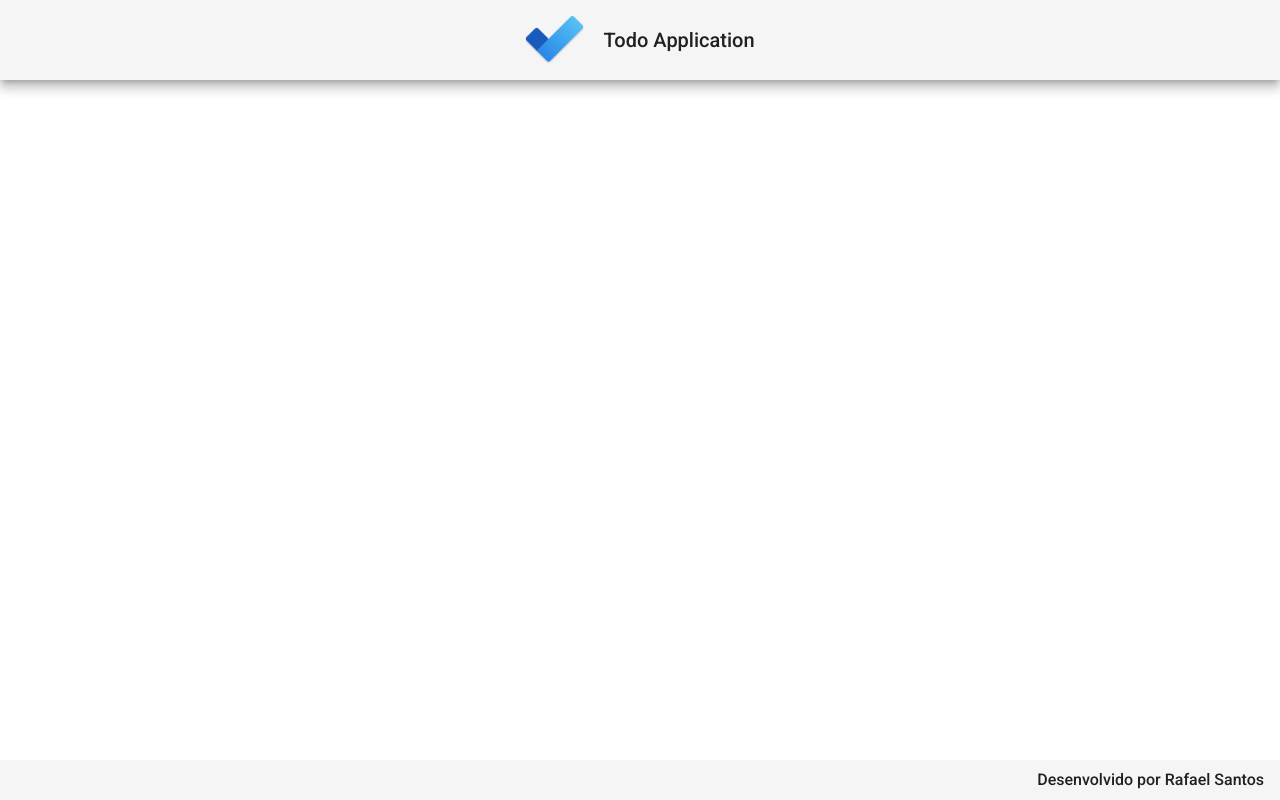
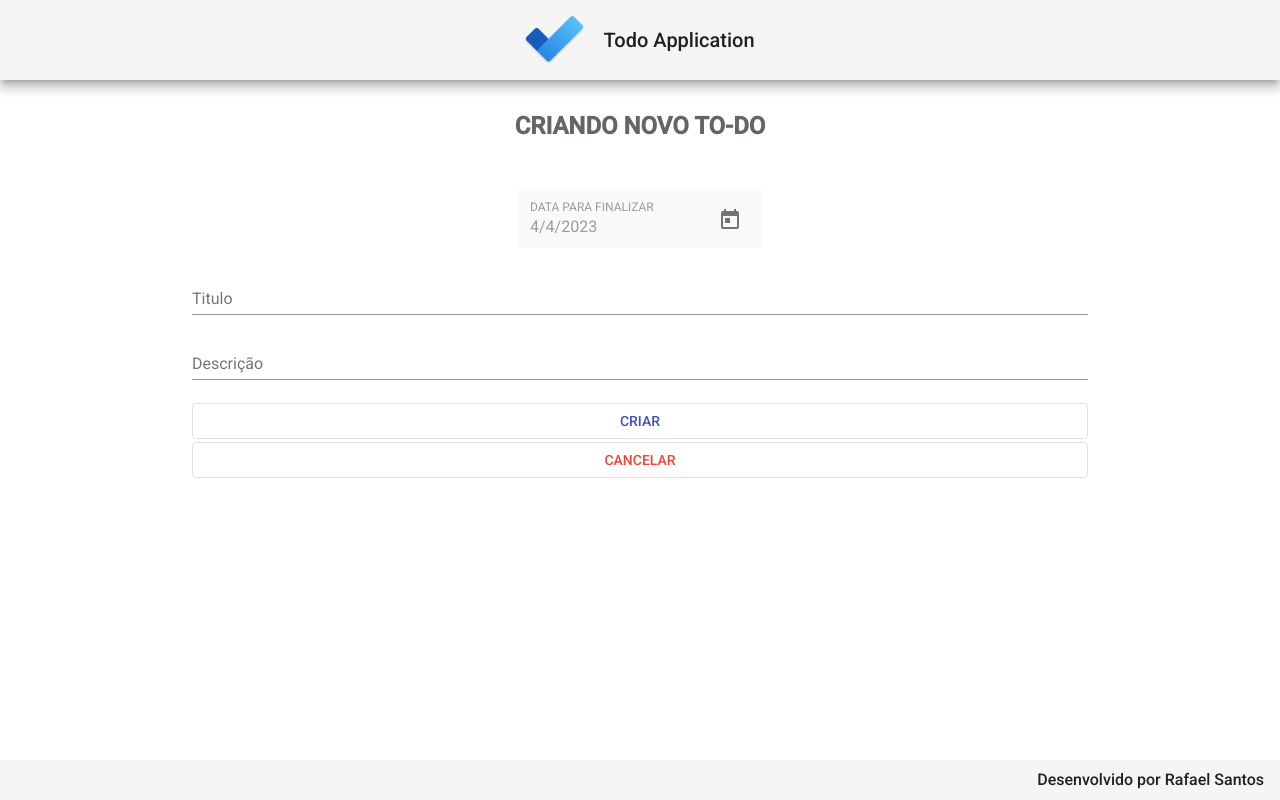
Before and after one commit to Rafaelse6/todo-fullstack, an Angular app in the folder frontend/todo/: page /create in a window 1280 px wide. Before the commit this address led to /. Built offline with nearby package versions, Linux system fonts and the light colour scheme.

Commit message:
Create component

```diff
--- a/frontend/todo/src/app/app-routing.module.ts
+++ b/frontend/todo/src/app/app-routing.module.ts
@@ -2,6 +2,7 @@ import { NgModule } from "@angular/core";
 import { RouterModule, Routes } from "@angular/router";
 import { FinalizadosComponent } from "./components/finalizados/finalizados.component";
 import { ReadAllComponent } from "./components/read-all/read-all.component";
+import { CreateComponent } from "./components/create/create.component";
 
 const routes: Routes = [
   {
@@ -12,6 +13,10 @@ const routes: Routes = [
     path: "finalizados",
     component: FinalizadosComponent,
   },
+  {
+    path: "create",
+    component: CreateComponent,
+  },
 ];
 
 @NgModule({
--- /dev/null
+++ b/frontend/todo/src/app/components/create/create.component.css
@@ -0,0 +1,33 @@
+form {
+    width: 70%;
+    margin: 2rem auto 0 auto;
+    text-align: center;
+  }
+
+  .data-finalizar {
+    text-align: start;
+  }
+
+  h1 {
+    font-size: 1.5rem;
+    font-weight: 600;
+    margin-bottom: 3rem;
+    color: rgb(104, 100, 100);
+  }
+
+  .form {
+    width: 100%;
+  }
+
+  .buttons {
+    width: 100%;
+    text-align: start;
+  }
+
+  button {
+    margin-right: 0.5rem;
+    margin-top: 0.2rem;
+    padding-right: 2rem;
+    padding-left: 2rem;
+    width: 100%;
+  }
--- /dev/null
+++ b/frontend/todo/src/app/components/create/create.component.html
@@ -0,0 +1,43 @@
+<form>
+  <h1>CRIANDO NOVO TO-DO</h1>
+
+  <mat-form-field class="data-finalizar" appearance="fill">
+    <mat-label>DATA PARA FINALIZAR</mat-label>
+    <input
+      [(ngModel)]="todo.dataParaFinalizar"
+      name="todo.dataParaFinalizar"
+      matInput
+      [matDatepicker]="dp3"
+      disabled
+    />
+    <mat-datepicker-toggle matSuffix [for]="dp3"></mat-datepicker-toggle>
+    <mat-datepicker #dp3 disabled="false"></mat-datepicker>
+  </mat-form-field>
+
+  <div class="forms">
+    <mat-form-field class="form">
+      <mat-label>Titulo</mat-label>
+      <input
+        [(ngModel)]="todo.titulo"
+        name="todo.titulo"
+        matInput
+        placeholder="Ex. Estudar Spring"
+      />
+    </mat-form-field>
+
+    <mat-form-field class="form">
+      <mat-label>Descrição</mat-label>
+      <input
+        [(ngModel)]="todo.descricao"
+        name="todo.descricao"
+        matInput
+        placeholder="Ex. Estudar Spring Boot 2"
+      />
+    </mat-form-field>
+  </div>
+
+  <div class="buttons">
+    <button (click)="create()" mat-stroked-button color="primary">CRIAR</button>
+    <button (click)="cancel()" mat-stroked-button color="warn">CANCELAR</button>
+  </div>
+</form>
--- /dev/null
+++ b/frontend/todo/src/app/components/create/create.component.ts
@@ -0,0 +1,44 @@
+import { Component, OnInit } from '@angular/core';
+import { Router } from '@angular/router';
+import { Todo } from 'src/app/models/todo';
+import { TodoService } from 'src/app/services/todo.service';
+
+@Component({
+  selector: 'app-create',
+  templateUrl: './create.component.html',
+  styleUrls: ['./create.component.css']
+})
+export class CreateComponent implements OnInit {
+
+  todo: Todo = {
+    titulo: '',
+    descricao: '',
+    dataParaFinalizar: new Date(),
+    finalizado: false
+  }
+
+  constructor(private router: Router, private service: TodoService) { }
+
+  ngOnInit(): void {
+  }
+
+  create(): void {
+    this.formataData();
+    this.service.create(this.todo).subscribe((resposta) => {
+      this.service.message('To-do criado com sucesso!');
+      this.router.navigate(['']);
+    }, err => {
+      this.service.message('Falha ao criar To-do');
+      this.router.navigate(['']);
+    })
+  }
+
+  cancel(): void {
+    this.router.navigate([''])
+  }
+
+  formataData(): void {
+    let data = new Date(this.todo.dataParaFinalizar)
+    this.todo.dataParaFinalizar = `${data.getDate()}/${data.getMonth() + 1}/${data.getFullYear()}`
+  }
+}
--- a/frontend/todo/src/app/models/todo.ts
+++ b/frontend/todo/src/app/models/todo.ts
@@ -2,6 +2,6 @@ export interface Todo {
     id?: String,
     titulo: String,
     descricao?: String,
-    dataParaFinalizar: Date,
+    dataParaFinalizar: any,
     finalizado: Boolean
 }
--- a/frontend/todo/src/app/services/todo.service.ts
+++ b/frontend/todo/src/app/services/todo.service.ts
@@ -22,6 +22,10 @@ export class TodoService {
     return this.http.put<Todo>(url, todo);
   }
 
+  create(todo: Todo): Observable<Todo> {
+    return this.http.post<Todo>(this.baseUrl, todo);
+  }
+
   delete(id: any): Observable<void> {
     const url = `${this.baseUrl}/${id}`;
     return this.http.delete<void>(url);
```
Also changed, not shown: frontend/todo/src/app/app.module.ts (+10 -0 lines).
